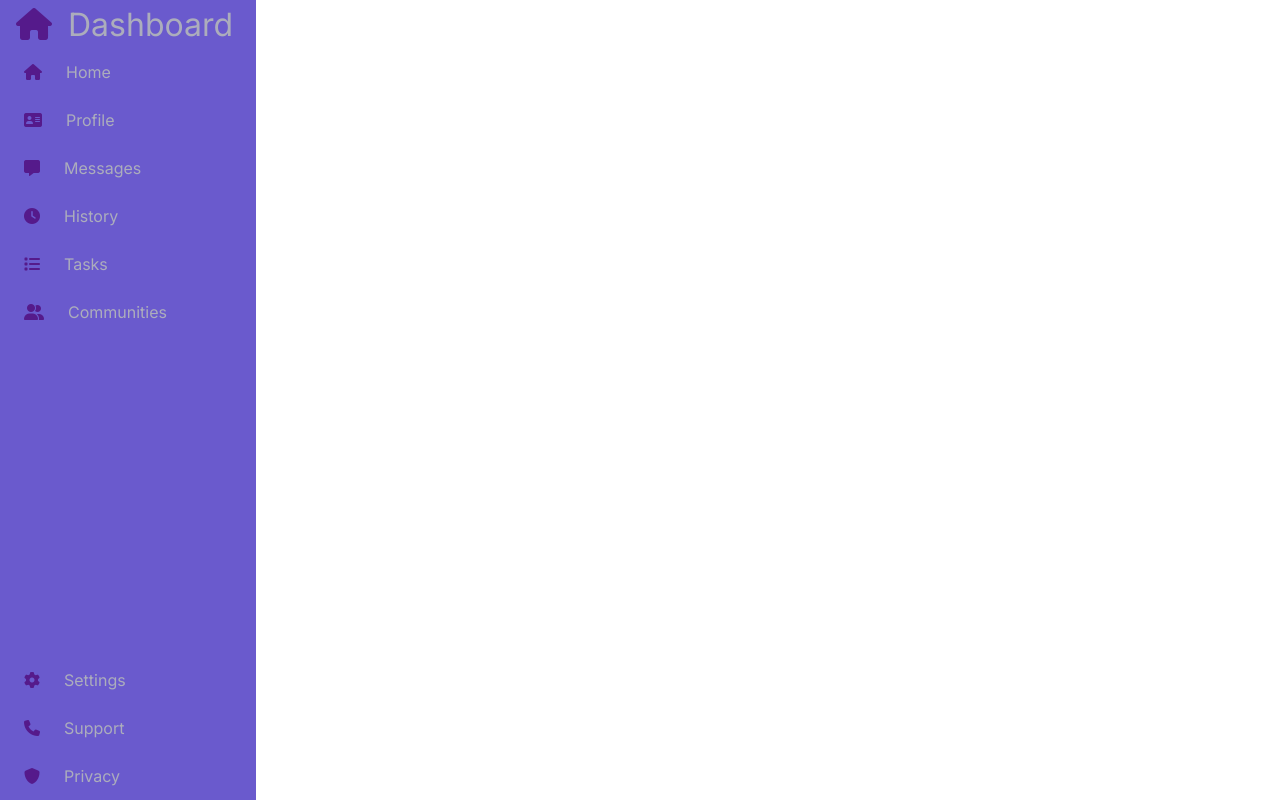
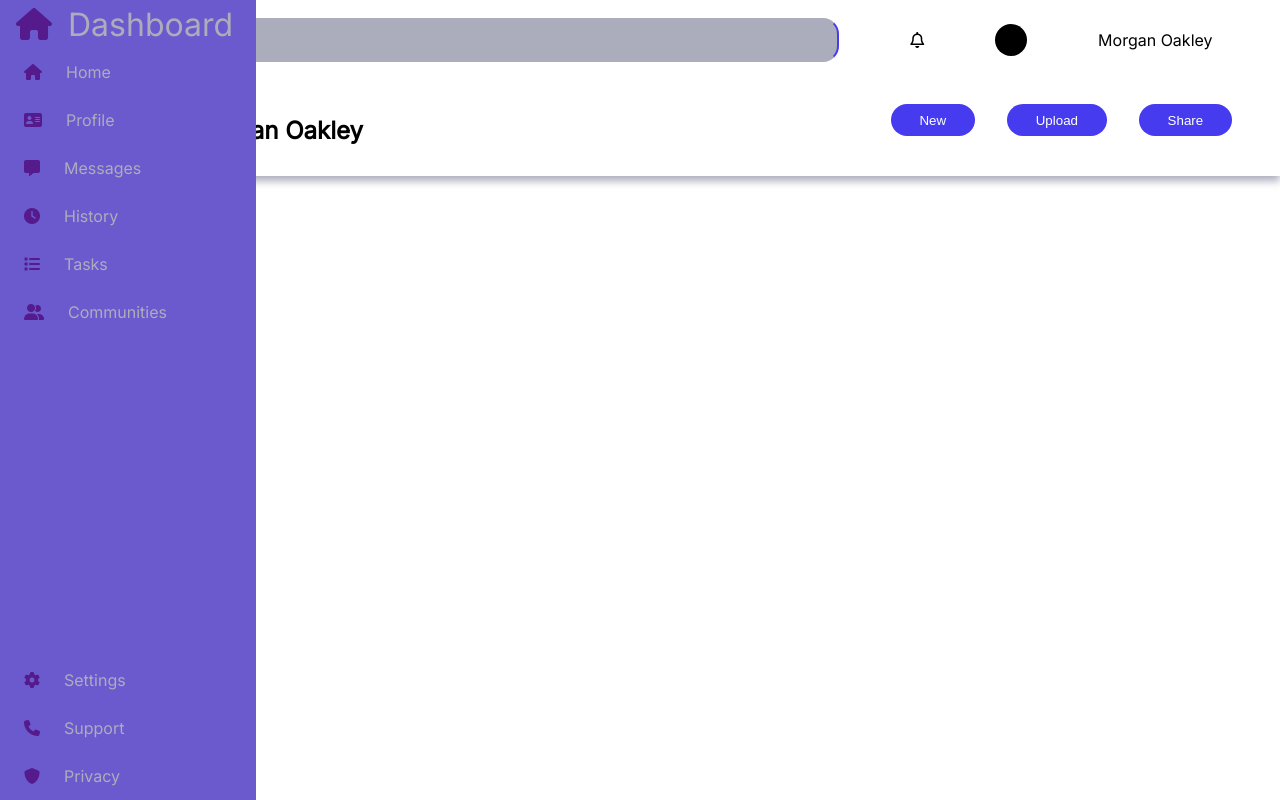
Before and after one commit to Krispie7/admin-dashboard, a plain HTML site: page index.html in a window 1280 px wide. Drawn offline with Linux system fonts and the light colour scheme.

Commit message:
created header bar

```diff
--- a/index.html
+++ b/index.html
@@ -55,7 +55,28 @@
         </ul>
     </div>
     <div class="main">
-        <div class="header"></div>
+        <div class="header">
+            <div class="searchBarDiv">
+                <input type="text" placeholder="Search..." id="searchBar">
+            </div>
+            <div class="topRightActions">
+                <div class="notifications"><i class="fa-regular fa-bell"></i></div>
+                <div class="profile"></div>
+                <div class="profileName">Morgan Oakley</div>
+            </div>
+            <div class="welcome">
+                <div class="profile" id="biggerProfile"></div>
+                <div class="welcomeText">
+                    Hi there,
+                    <h2>Morgan Oakley</h2>
+                </div>
+            </div>
+            <div class="actionButtons">
+                <button id="new">New</button>
+                <button id="upload">Upload</button>
+                <button id="share">Share</button>
+            </div>
+        </div>
         <div class="body">
             <div class="projectContainer">
                 <div class="project"></div>
--- a/styles.css
+++ b/styles.css
@@ -7,9 +7,14 @@
     --cool-gray:#9B9ECE;
     --slate-blue:#6665DD;
     --palatinate-blue:#473BF0;
-    box-sizing: border-box;
 }
 
+h2{
+    margin:0;
+}
+::placeholder{
+    color:slateblue;
+}
 body{
     margin:0 ;
 }
@@ -23,6 +28,7 @@ body{
     position: fixed;
     align-items: center;
     transition: width 200ms ease-out;
+    z-index:2;
 }
 
 #navBarTitle{
@@ -84,7 +90,88 @@ a{
     text-decoration: none;
 }
 
-
 #settings{
     margin-top: auto;
 }
+
+.main{
+    display:grid;
+    width:auto;
+    margin:0 0 0 4rem;
+    box-shadow: 0rem 0.3rem .5rem var(--french-gray);
+}
+
+.header{
+    display:grid;
+    grid-template-columns: repeat(3, 1fr);
+    grid-template-rows: 1fr 1fr;
+    grid-gap:1rem;
+    margin:.5rem 2rem 1.5rem 2rem;
+}
+
+.searchBarDiv{
+    grid-area: 1/1/2/3;
+    display:grid;
+    justify-items: center;
+    align-items: center;
+    padding:0rem 1.5rem;
+}
+
+#searchBar{
+    background-color:var(--french-gray);
+    color:#000500;
+    border-style:solid;
+    border-right-color: #473BF0;
+    border-left-color:#473BF0;
+    border-top-color: transparent;
+    border-bottom-color: transparent;
+    width:100%;
+    height:60%;
+    border-radius: 1rem;
+    font-size: 1.25rem;
+}
+
+.topRightActions{
+    display:grid;
+    grid-auto-flow: column;
+    align-items: center;
+    justify-items: center;
+}
+.profile{
+    border-radius:50%;
+    background-color:black;
+    height:2rem;
+    width:2rem;
+}
+
+.welcome{
+    display:grid;
+    grid-auto-flow:column;
+    grid-column: 1/3;
+    grid-template-columns: 1fr 7fr;
+    justify-items: center;
+    align-items: center;
+}
+
+#biggerProfile{
+    height:4rem;
+    width:4rem;
+}
+
+.welcomeText{
+    justify-self: left;
+}
+.actionButtons{
+    display:grid;
+    grid-auto-flow: column;
+    align-items: center;
+}
+
+button{
+    margin:1rem;
+    height:2rem;
+    border-radius:1rem;
+    background-color:var(--palatinate-blue);
+    color:white;
+    border-color:transparent;
+}
```
